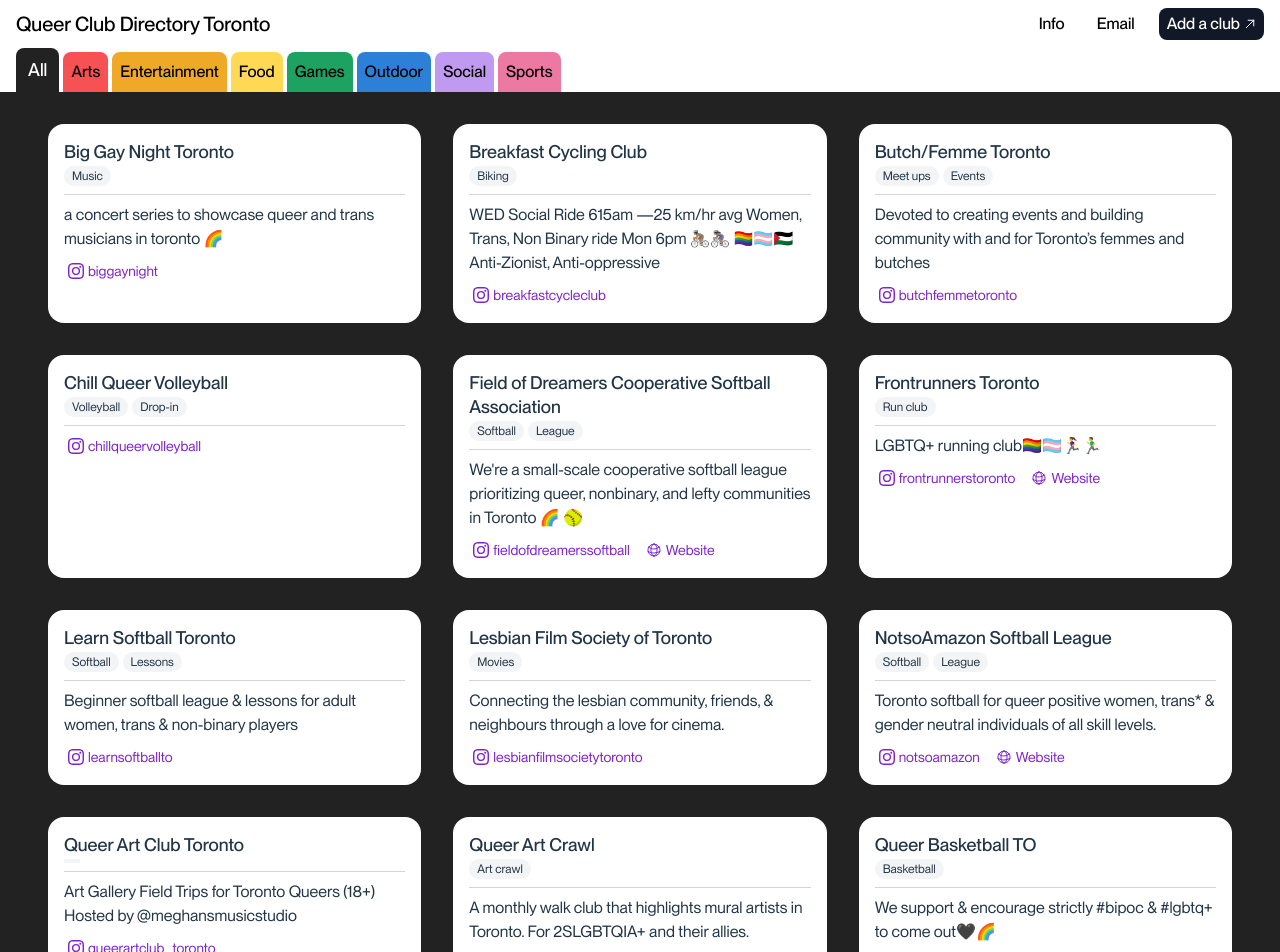
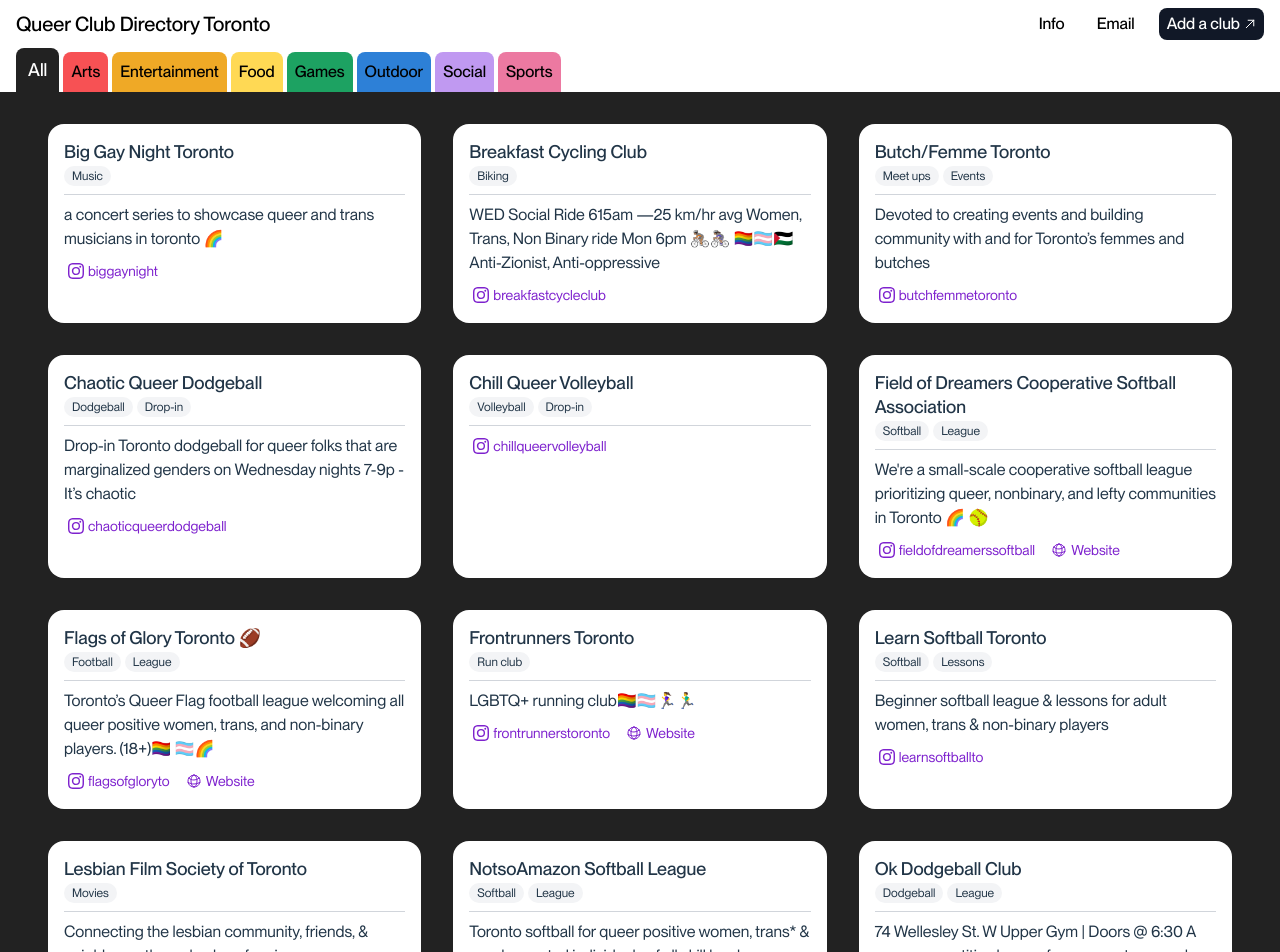
Before and after one commit to roneilla/queer-club-directory, a React (Vite) app: page / in a window 1280 px wide. Shown: the top 952 px of the page. Built offline with nearby package versions, Linux system fonts and the light colour scheme.

Commit message:
added more data

```diff
--- a/src/directoryData.ts
+++ b/src/directoryData.ts
@@ -30,6 +30,15 @@ export const directoryData = [
 		website: '',
 		category: 'entertainment',
 		tags: 'Music',
+	},
+	{
+		name: 'Breakfast Cycling Club',
+		description:
+			'WED Social Ride 615am —25 km/hr avg\nWomen, Trans, Non Binary ride Mon 6pm\n🚴🏽🚴🏽‍♀️ 🏳️‍🌈🏳️‍⚧️🇵🇸\nAnti-Zionist, Anti-oppressive',
+		instagram: 'breakfastcycleclub',
+		website: '',
+		category: 'sports',
+		tags: 'Biking',
 	},
 	{
 		name: 'Butch/Femme Toronto',
@@ -82,6 +91,24 @@ export const directoryData = [
 		website: '',
 		category: 'entertainment',
 		tags: 'Movies',
+	},
+	{
+		name: 'NotsoAmazon Softball League',
+		description:
+			'Toronto softball for queer positive women, trans* & gender neutral individuals of all skill levels.',
+		instagram: 'notsoamazon',
+		website: 'http://www.notsoamazon.com/',
+		category: 'sports',
+		tags: 'Softball, League',
+	},
+	{
+		name: 'Queer Art Club Toronto',
+		description:
+			'Art Gallery Field Trips for Toronto Queers (18+)\nHosted by @meghansmusicstudio',
+		instagram: 'queerartclub_toronto',
+		website: '',
+		category: '',
+		tags: '',
 	},
 	{
 		name: 'Queer Art Crawl',
@@ -163,6 +190,15 @@ export const directoryData = [
 		tags: 'Crochet',
 	},
 	{
+		name: 'Queer Euchre',
+		description:
+			'We’re here! We’re queer! We’re gonna play some euchre!\n•\nAll genders',
+		instagram: 'queereuchre',
+		website: '',
+		category: 'games',
+		tags: 'Cards',
+	},
+	{
 		name: 'Queer Foodies TO',
 		description:
 			'Street Festivals, Restaurants,\nPotlucks & more for 2SLGBTQ folks in Toronto! 🏳️‍🌈🏳️‍⚧️',
@@ -199,6 +235,14 @@ export const directoryData = [
 		tags: 'Meet ups, Events',
 	},
 	{
+		name: 'Queer Music Jam Toronto',
+		description: 'A jam for women, NB and trans folx (ages 18+)',
+		instagram: 'queermusicjam',
+		website: 'https://sticksandpicks.com/queermusicjam/',
+		category: 'arts',
+		tags: 'Music',
+	},
+	{
 		name: 'Queer Photography Club',
 		description:
 			'A photography club for the 2SLGBTQIA+ community. Amateurs encouraged',
@@ -217,6 +261,14 @@ export const directoryData = [
 		tags: 'Pickleball',
 	},
 	{
+		name: 'Queer Pool Club',
+		description: '',
+		instagram: 'queerpoolclub.to',
+		website: '',
+		category: 'games',
+		tags: 'Pool',
+	},
+	{
 		name: 'Queer Run Club',
 		description:
 			'Toronto queers run for fun. chill vibes. not serious. Centering women, trans, NB folks✌️🏳️‍⚧️🏳️‍🌈',
@@ -224,6 +276,15 @@ export const directoryData = [
 		website: '',
 		category: 'sports',
 		tags: 'Run club',
+	},
+	{
+		name: 'Queer Skate Toronto',
+		description:
+			'A collective of skaters that aims to create safe spaces for queer people to learn and enjoy skateboarding in the Tkaronto area 🏳️‍🌈🏳️‍⚧️',
+		instagram: 'queerskatetoronto',
+		website: 'https://www.queerskatetoronto.com/',
+		category: 'sports',
+		tags: 'Skateboard',
 	},
 	{
 		name: 'Queer Sober Social',
@@ -260,12 +321,30 @@ export const directoryData = [
 		tags: 'Movies',
 	},
 	{
+		name: 'Queer Wine Night',
+		description:
+			'🏳️‍🌈The official Queer Wine Night for the 2SLGBTQIA+ community, currently held in Toronto🏳️‍⚧️\n❤️‍🔥🍷❤️‍🔥',
+		instagram: 'queerwinenight',
+		website: '',
+		category: 'food',
+		tags: 'Wine',
+	},
+	{
 		name: 'Queery',
 		description: 'trivia night for queer cuties 💞⛓️',
 		instagram: 'thisisqueery',
 		website: '',
 		category: 'games',
 		tags: 'Trivia night',
+	},
+	{
+		name: 'Rainbow Hoops TO',
+		description:
+			'Toronto’s only OBA-registered & officiated recreational queer women’s basketball league.',
+		instagram: 'rainbowhoopsto',
+		website: 'https://www.rainbowhoops.ca/register',
+		category: 'sports',
+		tags: 'Basketball',
 	},
 	{
 		name: 'sparQ Runners',
@@ -285,12 +364,39 @@ export const directoryData = [
 		tags: 'Dance, Lessons',
 	},
 	{
+		name: 'Toronto Downtown Fastpitch League',
+		description:
+			'A new high level fastpitch league for women, trans, and non-binary players. Wanna learn more?',
+		instagram: 'tdfl_fastpitch',
+		website: 'https://torontodowntownfastpitch.ca/',
+		category: 'sports',
+		tags: 'Softball, League',
+	},
+	{
 		name: 'Toronto Gay Pickleball',
 		description: '',
 		instagram: 'togaypickleball',
 		website: 'https://www.tgpa.ca/',
 		category: 'sports',
 		tags: 'Pickleball',
+	},
+	{
+		name: 'Toronto Queer Bike Polo',
+		description:
+			'Empowering women, trans men, non binary, gender non conforming, and all queer bike polo players 🌈\n✨✨✨New season starting soon ✨✨✨',
+		instagram: 'torontoqueerbikepolo',
+		website: '',
+		category: 'sports',
+		tags: 'Bike polo',
+	},
+	{
+		name: 'Toronto Queer Competitive Solo Napping Club',
+		description:
+			'This club is for queer folx in the GTA who love napping and want to meet other like minded folk serious about solo naps',
+		instagram: 'torontoqueernappers',
+		website: '',
+		category: 'social',
+		tags: 'Napping',
 	},
 	{
 		name: 'Toronto Queer Swim Club',
@@ -310,109 +416,66 @@ export const directoryData = [
 		tags: 'Dogs',
 	},
 	{
-		name: 'Queer Skate Toronto',
+		name: 'Chaotic Queer Dodgeball',
 		description:
-			'A collective of skaters that aims to create safe spaces for queer people to learn and enjoy skateboarding in the Tkaronto area 🏳️‍🌈🏳️‍⚧️',
-		instagram: 'queerskatetoronto',
-		website: 'https://www.queerskatetoronto.com/',
+			'Drop-in Toronto dodgeball for queer folks that are marginalized genders on Wednesday nights 7-9p - It’s chaotic',
+		instagram: 'chaoticqueerdodgeball',
+		website: '',
 		category: 'sports',
-		tags: 'Skateboard',
+		tags: 'Dodgeball, Drop-in',
 	},
 	{
-		name: 'Queer Euchre',
+		name: 'sqwish',
 		description:
-			'We’re here! We’re queer! We’re gonna play some euchre!\n•\nAll genders',
-		instagram: 'queereuchre',
+			'🏀 Toronto-based queer drop-in basketball night\n📍 Central Technical School\n⏰ Fridays 6-8PM\n👨‍👨‍👦 Run by @aminaformayor, @microsoft_orifice and @emmerek',
+		instagram: 'sqwishsqwish',
 		website: '',
-		category: 'games',
-		tags: 'Cards',
+		category: 'sports',
+		tags: 'Basketball, Drop-in',
 	},
 	{
-		name: 'Toronto Queer Competitive Solo Napping Club',
+		name: 'Toronto Purple Fins',
 		description:
-			'This club is for queer folx in the GTA who love napping and want to meet other like minded folk serious about solo naps',
-		instagram: 'torontoqueernappers',
-		website: '',
-		category: 'social',
-		tags: 'Napping',
+			'Gender Free Swim Club\nLeading 2STGNC+ Inclusion in Canadian Swimming\n🏳️‍⚧️ We Nurture Community & Promote Education\n2 Weekly Practices',
+		instagram: 'purplefinsto',
+		website: 'https://www.torontopurplefins.com/',
+		category: 'sports',
+		tags: 'Swimming',
 	},
 	{
-		name: 'NotsoAmazon Softball League',
+		name: "Women's Hockey Club of Toronto",
 		description:
-			'Toronto softball for queer positive women, trans* & gender neutral individuals of all skill levels.',
-		instagram: 'notsoamazon',
-		website: 'http://www.notsoamazon.com/',
+			'Toronto’s trans and non-binary inclusive hockey league for queer and allied women. Since 1993.',
+		instagram: 'whctmosspark',
+		website: 'http://whct.ca/',
 		category: 'sports',
-		tags: 'Softball, League',
+		tags: 'Hockey',
 	},
 	{
-		name: 'Queer Pool Club',
-		description: '',
-		instagram: 'queerpoolclub.to',
+		name: 'Ok Dodgeball Club',
+		description:
+			'74 Wellesley St. W Upper Gym | Doors @ 6:30\nA more competitive league for women, trans and non-binary folk who are pretty okay at dodgeball!',
+		instagram: 'ok_dodgeball_club',
 		website: '',
-		category: 'games',
-		tags: 'Pool',
+		category: 'sports',
+		tags: 'Dodgeball, League',
 	},
 	{
-		name: 'Breakfast Cycling Club',
+		name: 'Pink Turf Soccer League',
 		description:
-			'WED Social Ride 615am —25 km/hr avg\nWomen, Trans, Non Binary ride Mon 6pm\n🚴🏽🚴🏽‍♀️ 🏳️‍🌈🏳️‍⚧️🇵🇸\nAnti-Zionist, Anti-oppressive',
-		instagram: 'breakfastcycleclub',
-		website: '',
+			'Toronto’s adult non-profit women and trans soccer league - open to the 2SLGBTQ+ community & allies since 1985 🏳️‍🌈🏳️‍⚧️⚽️',
+		instagram: 'pinkturfsoccer',
+		website: 'https://www.pinkturfsoccer.com/',
 		category: 'sports',
-		tags: 'Biking',
+		tags: 'Soccer, League',
 	},
 	{
-		name: 'Toronto Queer Bike Polo',
+		name: 'Flags of Glory Toronto 🏈',
 		description:
-			'Empowering women, trans men, non binary, gender non conforming, and all queer bike polo players 🌈\n✨✨✨New season starting soon ✨✨✨',
-		instagram: 'torontoqueerbikepolo',
-		website: '',
+			'Toronto’s Queer Flag football league welcoming all queer positive women, trans, and non-binary players. (18+)🏳️‍🌈 🏳️‍⚧️🌈',
+		instagram: 'flagsofgloryto',
+		website: 'http://flagsofglory.com/home/',
 		category: 'sports',
-		tags: 'Bike polo',
-	},
-	{
-		name: 'Queer Wine Night',
-		description:
-			'🏳️‍🌈The official Queer Wine Night for the 2SLGBTQIA+ community, currently held in Toronto🏳️‍⚧️\n❤️‍🔥🍷❤️‍🔥',
-		instagram: 'queerwinenight',
-		website: '',
-		category: 'food',
-		tags: 'Wine',
-	},
-	{
-		name: 'Toronto Downtown Fastpitch League',
-		description:
-			'A new high level fastpitch league for women, trans, and non-binary players. Wanna learn more?',
-		instagram: 'tdfl_fastpitch',
-		website: 'https://torontodowntownfastpitch.ca/',
-		category: 'sports',
-		tags: 'Softball, League',
-	},
-	{
-		name: 'Rainbow Hoops TO',
-		description:
-			'Toronto’s only OBA-registered & officiated recreational queer women’s basketball league.',
-		instagram: 'rainbowhoopsto',
-		website: 'https://www.rainbowhoops.ca/register',
-		category: 'sports',
-		tags: 'Basketball',
-	},
-	{
-		name: 'Queer Art Club Toronto',
-		description:
-			'Art Gallery Field Trips for Toronto Queers (18+)\nHosted by @meghansmusicstudio',
-		instagram: 'queerartclub_toronto',
-		website: '',
-		category: '',
-		tags: '',
-	},
-	{
-		name: 'Queer Music Jam Toronto',
-		description: 'A jam for women, NB and trans folx (ages 18+)',
-		instagram: 'queermusicjam',
-		website: 'https://sticksandpicks.com/queermusicjam/',
-		category: 'arts',
-		tags: 'Music',
+		tags: 'Football, League',
 	},
 ];
```
